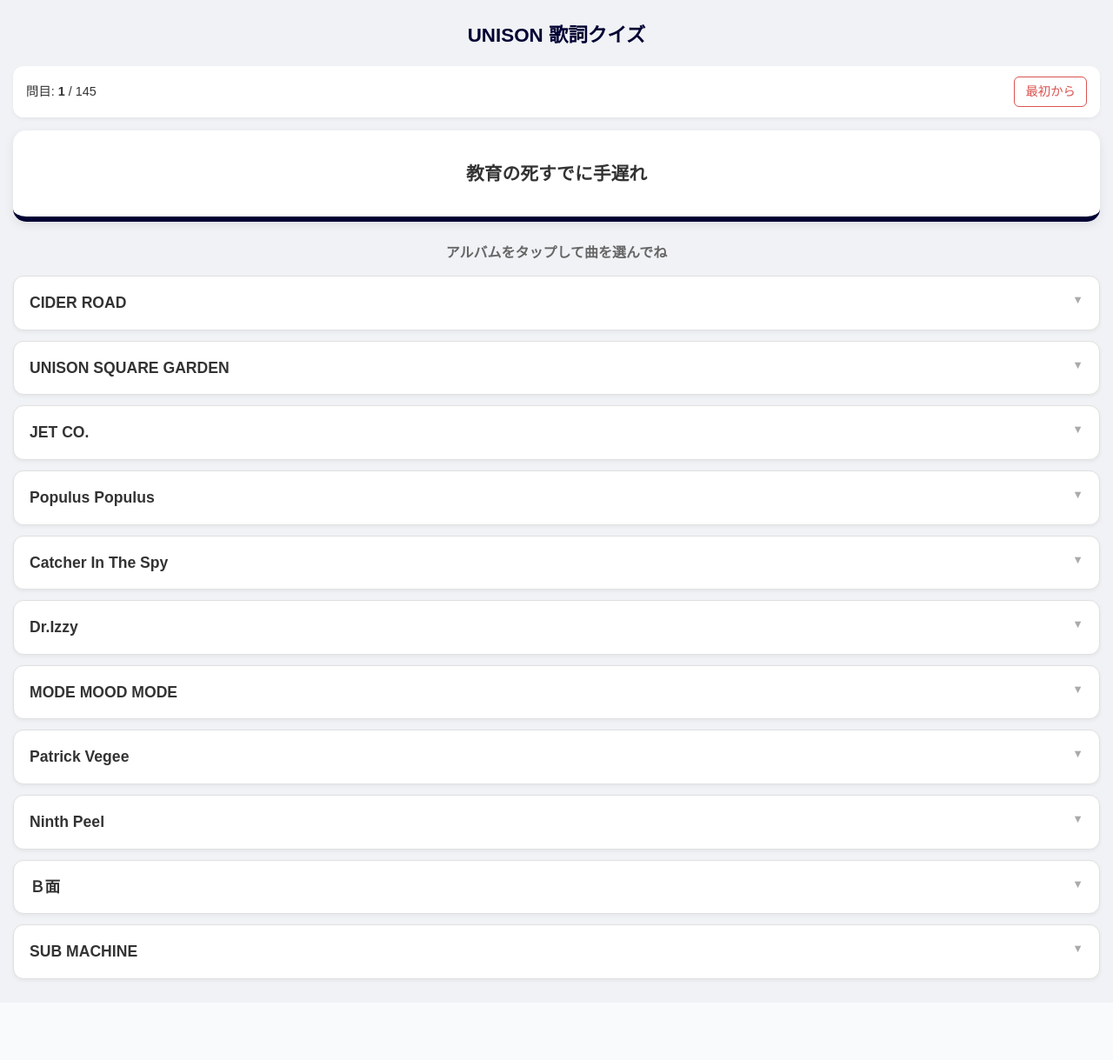
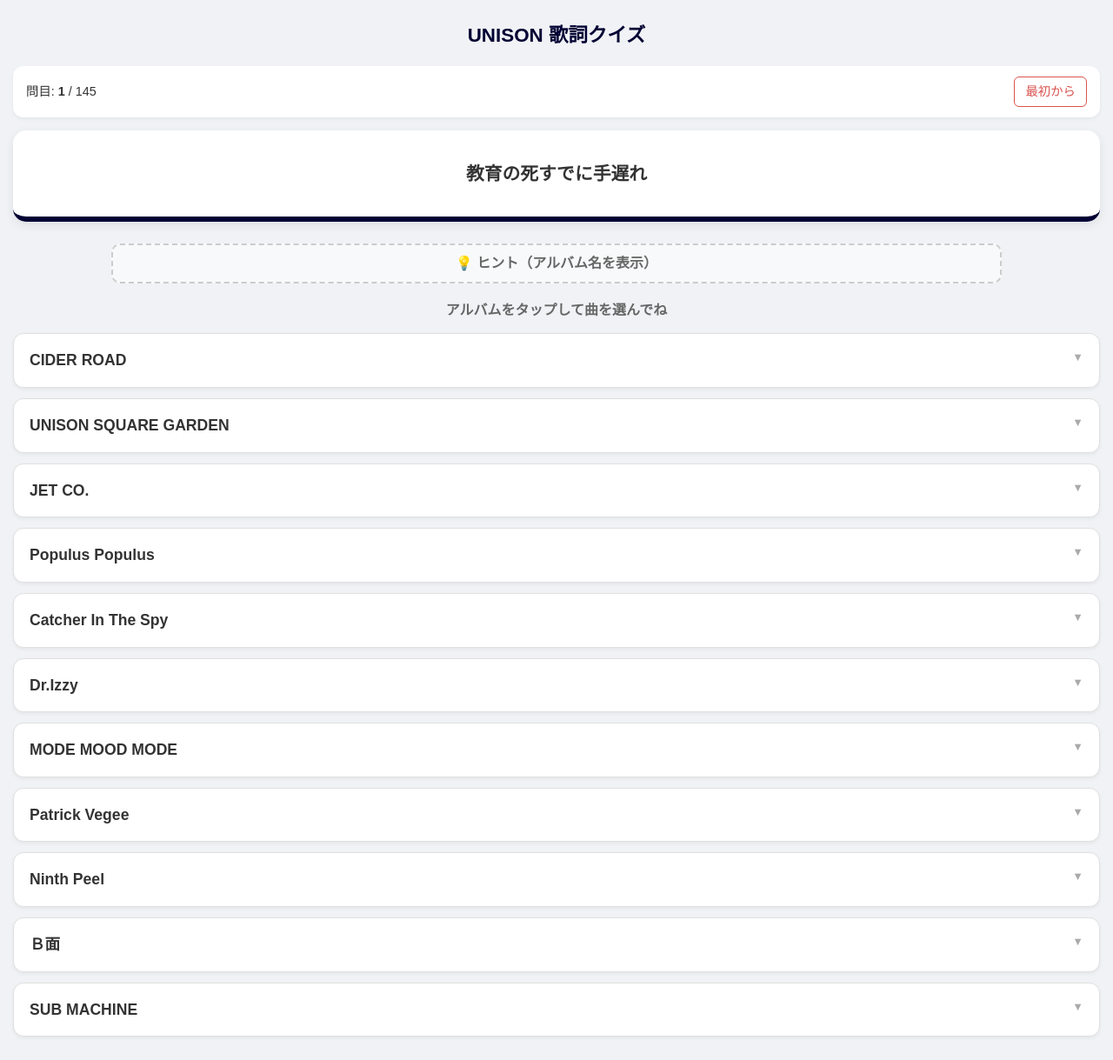
Before and after one commit to 23026050/unison-quiz, a Django app: page / in a window 1280 px wide. Shown: the whole page at 87% size. Before the commit the page ends 1129 px from the top, so only its background shows below. Run offline with Django 5.2, Linux system fonts and the light colour scheme; data comes from the database, SQL or seed files in the repository; both versions use the stored data as it was after the commit.

Commit message:
Add files via upload

```diff
--- a/unison_app/quiz/templates/quiz/quiz.html
+++ b/unison_app/quiz/templates/quiz/quiz.html
@@ -29,7 +29,6 @@
             margin: 10px 0 20px;
         }
 
-        /* 進捗バー */
         .progress-bar {
             background: white;
             padding: 12px 15px;
@@ -42,7 +41,6 @@
             margin-bottom: 15px;
         }
 
-        /* 歌詞ボックス（目立つように大きく） */
         .lyrics-box {
             background: var(--card-bg);
             padding: 35px 20px;
@@ -56,6 +54,42 @@
             white-space: pre-wrap;
         }
 
+        /* ヒントボタンのスタイル */
+        .hint-container {
+            text-align: center;
+            margin-bottom: 20px;
+        }
+
+        .hint-details {
+            display: inline-block;
+            width: 100%;
+        }
+
+        .hint-summary {
+            list-style: none;
+            cursor: pointer;
+            background-color: #f8f9fa;
+            border: 2px dashed #ccc;
+            padding: 10px;
+            border-radius: 10px;
+            color: #666;
+            font-weight: bold;
+            display: inline-block;
+            width: 80%;
+        }
+
+        .hint-summary::-webkit-details-marker { display: none; }
+
+        .hint-content {
+            margin-top: 10px;
+            font-weight: bold;
+            color: #007bff;
+            font-size: 1.1rem;
+            background: #e7f1ff;
+            padding: 10px;
+            border-radius: 8px;
+        }
+
         h2 {
             font-size: 1rem;
             margin-bottom: 15px;
@@ -63,8 +97,7 @@
             text-align: center;
         }
 
-        /* アルバムの開閉 */
-        details {
+        details.album-item {
             background: white;
             margin-bottom: 12px;
             border-radius: 12px;
@@ -72,7 +105,7 @@
             border: 1px solid #e0e0e0;
         }
 
-        summary {
+        .album-summary {
             padding: 18px;
             cursor: pointer;
             font-weight: bold;
@@ -82,11 +115,10 @@
             justify-content: space-between;
         }
 
-        summary::after { content: '▼'; font-size: 0.8rem; color: #aaa; }
-        details[open] summary { border-bottom: 1px solid #eee; }
-        details[open] summary::after { content: '▲'; }
+        .album-summary::after { content: '▼'; font-size: 0.8rem; color: #aaa; }
+        details[open] .album-summary { border-bottom: 1px solid #eee; }
+        details[open] .album-summary::after { content: '▲'; }
 
-        /* 曲の選択ボタン（大きく押しやすく） */
         ul { list-style: none; padding: 0; margin: 0; }
 
         .song-item {
@@ -95,18 +127,16 @@
 
         .song-button {
             width: 100%;
-            padding: 20px 15px; /* 上下パディングを増やして大きく */
+            padding: 20px 15px;
             text-align: left;
             background: white;
             border: none;
-            font-size: 1.1rem; /* 文字を大きく */
+            font-size: 1.1rem;
             color: var(--text-color);
             cursor: pointer;
             display: block;
-            transition: background 0.1s;
         }
 
-        /* タップした時に色が変わる（フィードバック） */
         .song-button:active {
             background-color: #007bff;
             color: white;
@@ -132,11 +162,20 @@
 
     <div class="lyrics-box">{{ question_song.lyrics }}</div>
 
+    <div class="hint-container">
+        <details class="hint-details">
+            <summary class="hint-summary">💡 ヒント（アルバム名を表示）</summary>
+            <div class="hint-content">
+                収録アルバム：{{ question_song.album.title }}
+            </div>
+        </details>
+    </div>
+
     <h2>アルバムをタップして曲を選んでね</h2>
 
     {% for album in all_albums %}
-    <details>
-        <summary>{{ album.title }}</summary>
+    <details class="album-item">
+        <summary class="album-summary">{{ album.title }}</summary>
         <ul>
             {% for song in album.songs.all %}
             <li class="song-item">
```
Also changed, not shown: unison_app/db.sqlite3.
